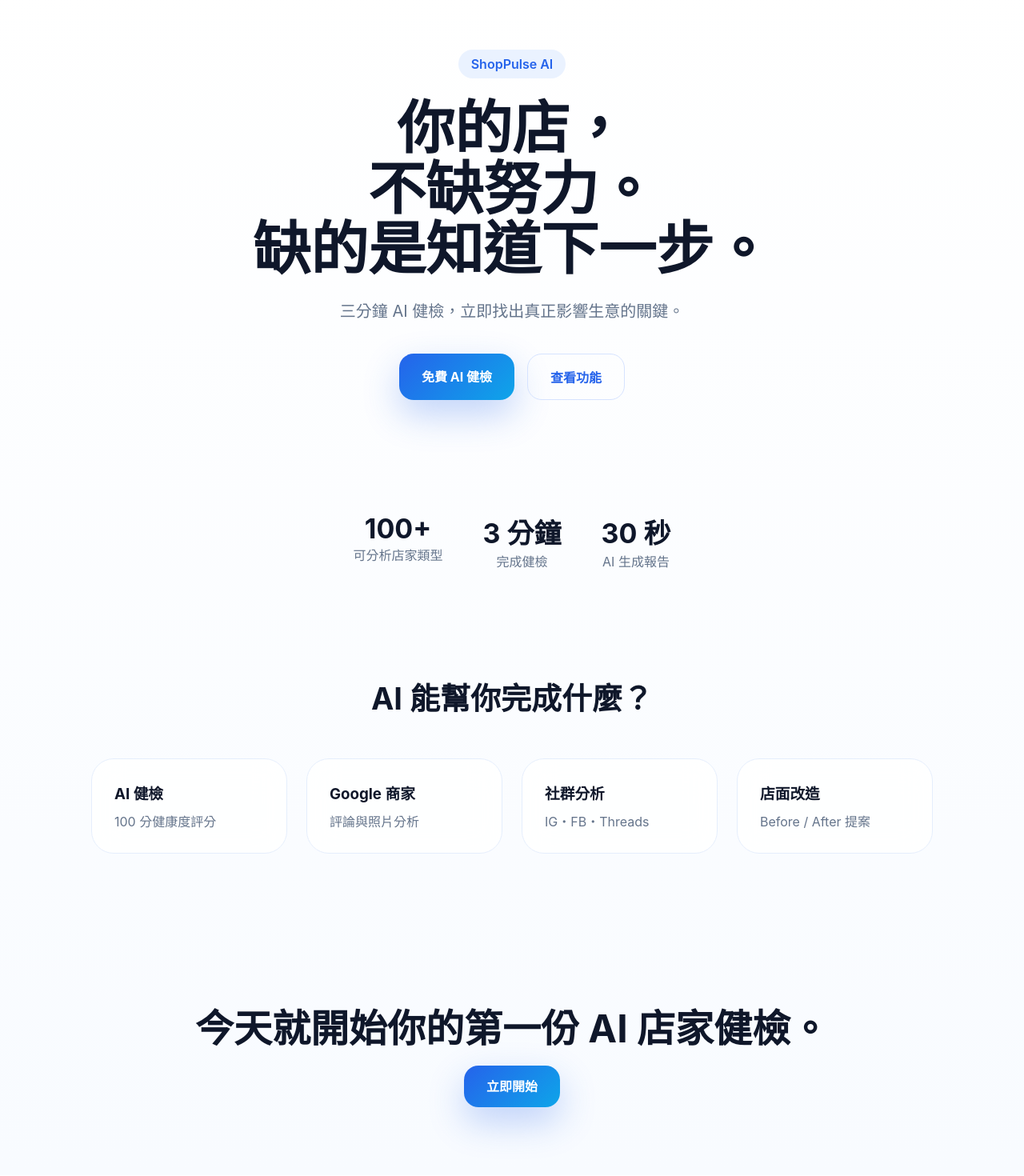
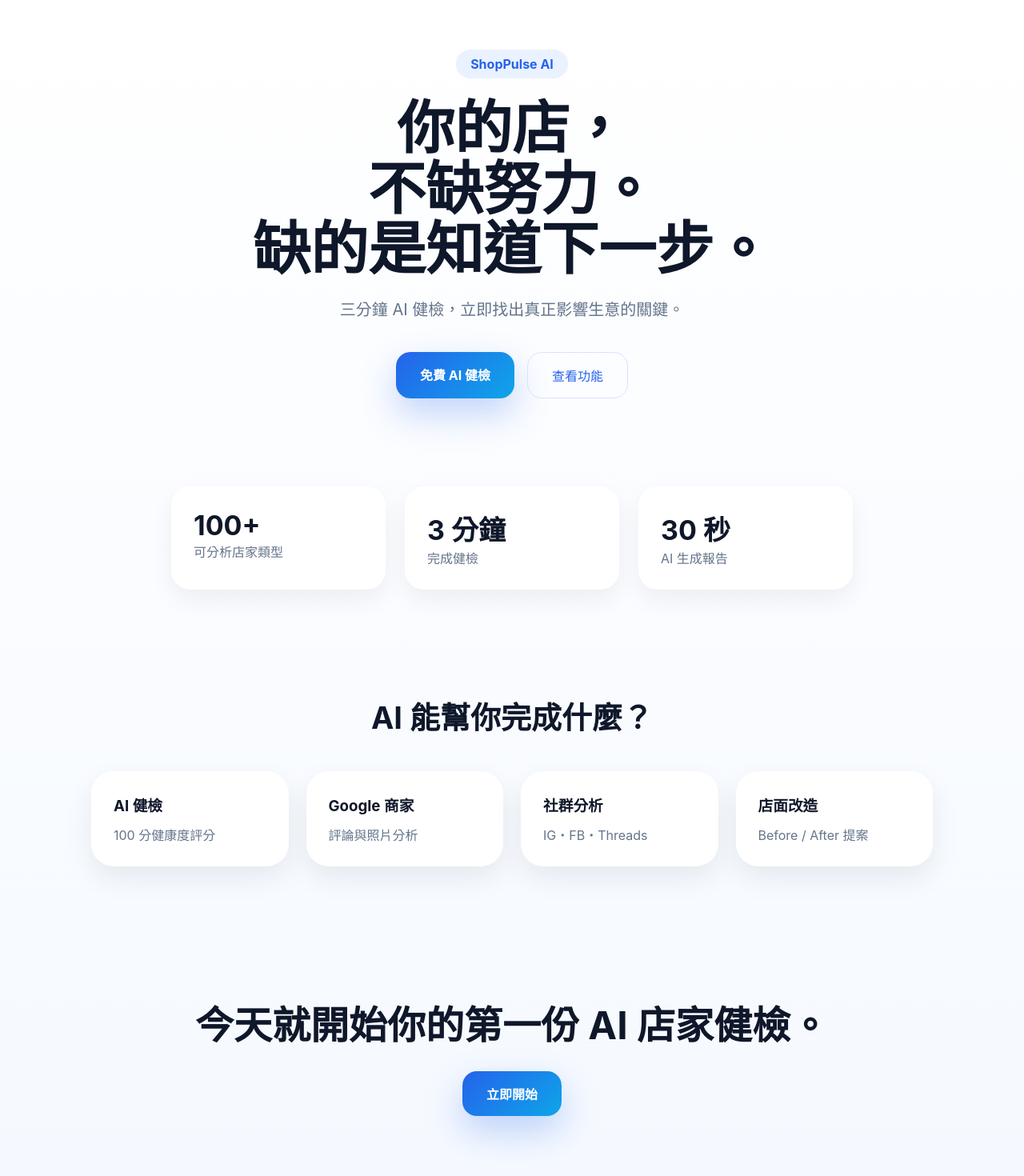
Before and after one commit to aimvp666-cloud/ShopPulseAI, a Next.js app: page / in a window 1280 px wide. Shown: the part 28-1498 px from the top of the page at 80% size. Built offline with nearby package versions, Linux system fonts and the light colour scheme.

Commit message:
Update globals.css

```diff
--- a/app/globals.css
+++ b/app/globals.css
@@ -1,144 +1,157 @@
 
-* {
-  margin: 0;
-  padding: 0;
-  box-sizing: border-box;
+*{margin:0;padding:0;box-sizing:border-box;}
+
+body{
+  background:linear-gradient(180deg,#ffffff 0%,#f5f9ff 100%);
+  font-family:-apple-system,BlinkMacSystemFont,"SF Pro Display",sans-serif;
+  color:#0f172a;
 }
 
-body {
-  background: linear-gradient(#ffffff, #f8fbff);
-  font-family: -apple-system, BlinkMacSystemFont, sans-serif;
-  color: #0f172a;
+.home{
+  min-height:100vh;
 }
 
-.home {
-  overflow-x: hidden;
+.hero{
+  max-width:1100px;
+  margin:auto;
+  padding:90px 24px;
+  text-align:center;
 }
 
-.hero {
-  max-width: 1100px;
-  margin: auto;
-  padding: 90px 24px;
-  text-align: center;
+.badge{
+  display:inline-block;
+  padding:8px 18px;
+  border-radius:999px;
+  background:#eaf2ff;
+  color:#2563eb;
+  font-weight:700;
+  margin-bottom:24px;
 }
 
-.badge {
-  display: inline-block;
-  padding: 8px 16px;
-  border-radius: 999px;
-  background: #eaf2ff;
-  color: #2563eb;
-  font-weight: 600;
-  margin-bottom: 24px;
+.hero h1{
+  font-size:clamp(46px,9vw,72px);
+  line-height:1.05;
+  margin-bottom:22px;
 }
 
-.hero h1 {
-  font-size: clamp(42px, 8vw, 72px);
-  line-height: 1.05;
-  margin-bottom: 24px;
+.hero p{
+  font-size:20px;
+  color:#64748b;
+  max-width:650px;
+  margin:auto;
 }
 
-.hero p {
-  color: #64748b;
-  font-size: 20px;
-  max-width: 620px;
-  margin: auto;
+.cta{
+  margin-top:40px;
+  display:flex;
+  justify-content:center;
+  gap:16px;
+  flex-wrap:wrap;
 }
 
-.cta {
-  margin-top: 40px;
-  display: flex;
-  justify-content: center;
-  gap: 16px;
-  flex-wrap: wrap;
+.primary{
+  display:inline-block;
+  text-decoration:none;
+  padding:16px 30px;
+  border-radius:18px;
+  background:linear-gradient(135deg,#2563eb,#0ea5e9);
+  color:white;
+  font-weight:700;
+  box-shadow:0 18px 45px rgba(37,99,235,.28);
 }
 
-.primary,
-.secondary {
-  text-decoration: none;
-  padding: 16px 28px;
-  border-radius: 18px;
-  font-weight: 700;
+.secondary{
+  display:inline-block;
+  text-decoration:none;
+  padding:16px 30px;
+  border-radius:18px;
+  border:1px solid #d6e3ff;
+  color:#2563eb;
 }
 
-.primary {
-  background: linear-gradient(135deg, #2563eb, #0ea5e9);
-  color: white;
-  box-shadow: 0 18px 45px rgba(37, 99, 235, .28);
+.stats{
+  display:grid;
+  grid-template-columns:repeat(3,1fr);
+  gap:24px;
+  max-width:900px;
+  margin:20px auto 60px;
+  padding:0 24px;
 }
 
-.secondary {
-  border: 1px solid #d6e3ff;
-  color: #2563eb;
+.stats div{
+  background:white;
+  border-radius:24px;
+  padding:28px;
+  box-shadow:0 12px 30px rgba(15,23,42,.06);
 }
 
-.stats {
-  display: flex;
-  justify-content: center;
-  gap: 50px;
-  flex-wrap: wrap;
-  padding: 50px 20px;
+.stats strong{
+  display:block;
+  font-size:34px;
 }
 
-.stats div {
-  text-align: center;
+.stats span{
+  color:#64748b;
 }
 
-.stats strong {
-  display: block;
-  font-size: 34px;
+.features{
+  max-width:1100px;
+  margin:auto;
+  padding:70px 24px;
 }
 
-.stats span {
-  color: #64748b;
+.features h2{
+  text-align:center;
+  font-size:38px;
+  margin-bottom:42px;
 }
 
-.features {
-  max-width: 1100px;
-  margin: auto;
-  padding: 80px 24px;
+.grid{
+  display:grid;
+  grid-template-columns:repeat(auto-fit,minmax(220px,1fr));
+  gap:22px;
 }
 
-.features h2 {
-  text-align: center;
-  font-size: 38px;
-  margin-bottom: 50px;
+.card{
+  background:white;
+  border-radius:28px;
+  padding:28px;
+  box-shadow:0 14px 35px rgba(15,23,42,.08);
+  transition:.25s;
 }
 
-.grid {
-  display: grid;
-  grid-template-columns: repeat(auto-fit, minmax(220px,1fr));
-  gap: 24px;
+.card:hover{
+  transform:translateY(-6px);
 }
 
-.card {
-  background: rgba(255,255,255,.82);
-  backdrop-filter: blur(18px);
-  border: 1px solid #e5eefc;
-  border-radius: 28px;
-  padding: 28px;
-  transition: .3s;
+.card h3{
+  margin-bottom:12px;
 }
 
-.card:hover {
-  transform: translateY(-6px);
-  box-shadow: 0 24px 50px rgba(37,99,235,.12);
+.card p{
+  color:#64748b;
 }
 
-.card h3 {
-  margin-bottom: 10px;
+.bottom-cta{
+  text-align:center;
+  padding:90px 24px;
 }
 
-.card p {
-  color: #64748b;
+.bottom-cta h2{
+  font-size:clamp(30px,6vw,48px);
+  margin-bottom:26px;
 }
 
-.bottom-cta {
-  text-align: center;
-  padding: 100px 24px;
+@media (max-width:768px){
+  .stats{
+    grid-template-columns:1fr;
+  }
+
+  .hero{
+    padding:70px 20px;
+  }
+
+  .hero h1{
+    font-size:54px;
+  }
 }
-
-.bottom-cta h2 {
-  font-size: clamp(30px,5vw,48px);
-  margin-bottom: 28px;
-}
```
